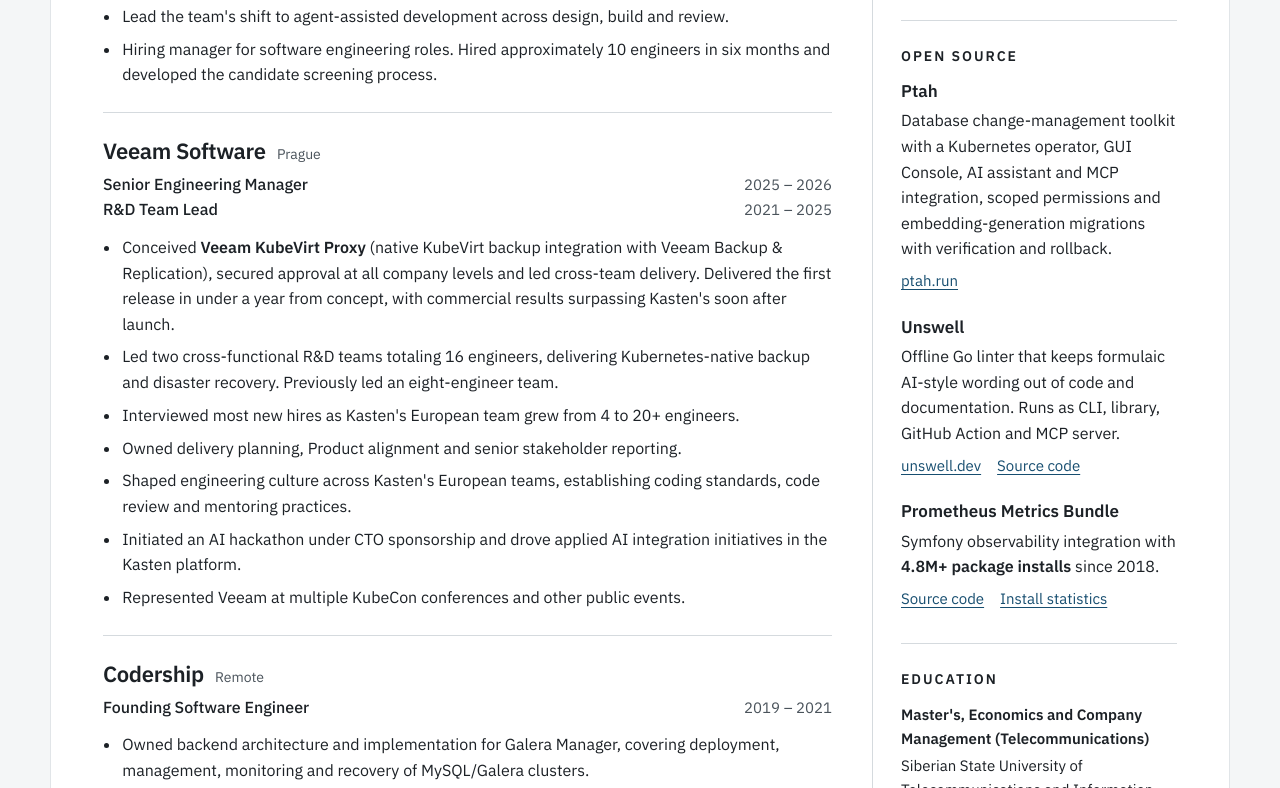
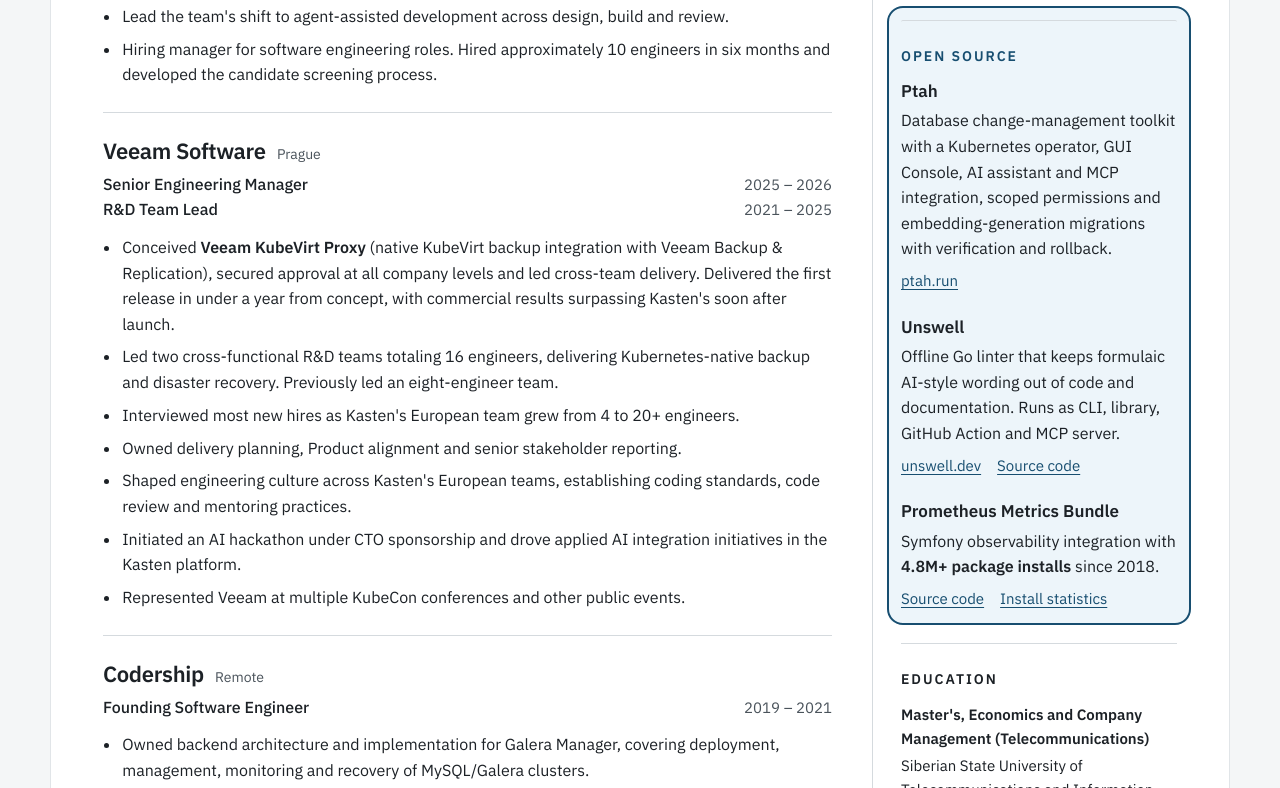
Before and after one commit to denisvmedia/denisvmedia.github.io, a plain HTML site: page index.html in a window 1280 px wide. Both pictures are taken after a click on the link "Open source". Shown: the part 797-1585 px from the top of the page. Drawn offline with Linux system fonts and the light colour scheme.

Commit message:
Highlight sidebar anchor destinations

```diff
--- a/index.html
+++ b/index.html
@@ -143,6 +143,14 @@
     .earlier-role p { max-width: 28rem; color: var(--muted); font-size: .9375rem; margin-top: .15rem; }
     .sidebar { border-left: 1px solid var(--line); padding-left: 1.75rem; }
     .sidebar > section + section { margin-top: 2rem; padding-top: 1.6rem; border-top: 1px solid var(--line); }
+    .sidebar > section[id]:target {
+      background: #edf5fa;
+      box-shadow: 0 0 0 .75rem #edf5fa;
+      outline: 2px solid var(--accent);
+      outline-offset: .75rem;
+      border-radius: 2px;
+    }
+    .sidebar > section[id]:target > h2 { color: var(--accent); }
     .expertise p + p { margin-top: .75rem; }
     .project + .project { margin-top: 1.4rem; }
     .project h3 { font-size: 1.0625rem; line-height: 1.4; margin-bottom: .3rem; }
@@ -209,6 +217,8 @@
       .company, .role { break-after: avoid; }
       li, .project, .education-item, .earlier-role { break-inside: avoid; }
       .sidebar > section + section { margin-top: 4mm; padding-top: 3mm; }
+      .sidebar > section[id]:target { background: transparent; box-shadow: none; outline: none; }
+      .sidebar > section[id]:target > h2 { color: inherit; }
       .expertise p + p { margin-top: 2mm; }
       .project h3, .earlier-role h3 { font-size: 9pt; }
       .project p, .project-links, .education-item, .earlier-role p { font-size: 8.5pt; }
```
